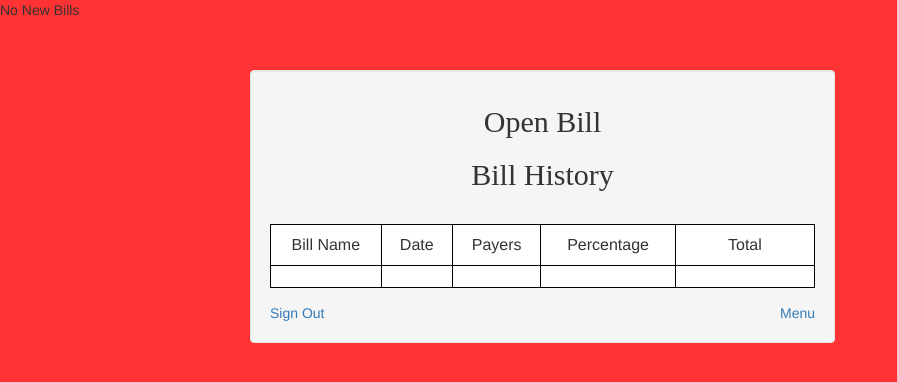
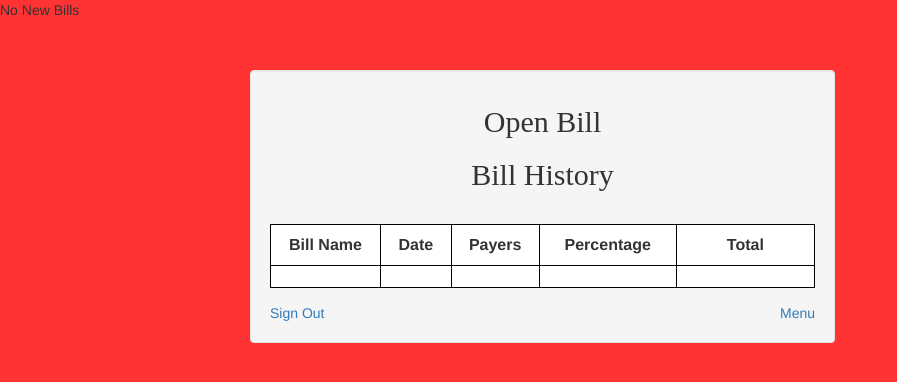
Before and after one commit to UP774330/OpenBill, a PHP site: page /history.php in a window 1280 px wide. Shown: the top 382 px of the page, without its empty margins (0-897 px from the left). Run offline with PHP 8.4, Linux system fonts and the light colour scheme; data that the repository does not hold is empty; some libraries are stand-ins or nearby versions.

Commit message:
Added border

```diff
--- a/history.php
+++ b/history.php
@@ -49,13 +49,13 @@
 					<p>Bill History</p>
                 </div class="history">
 				<div><center>
-				<table width="368" id="myTable">
+				<table width="368" id="historyTable" border="1">
 				<tr>
-					<td width="70">Bill Name</td>
-					<td width="45">Date</td>
-					<td width="56">Payers</td>
-					<td width="85">Percentage</td>
-					<td width="88">Total</td>
+					<td width="70"><strong>Bill Name</strong></td>
+					<td width="45"><strong>Date</strong></td>
+					<td width="56"><strong>Payers</strong></td>
+					<td width="85"><strong>Percentage</strong></td>
+					<td width="88"><strong>Total</strong></td>
 				</tr>
 				<tr>
 					<td><?php echo"$name" ?></td>
```
